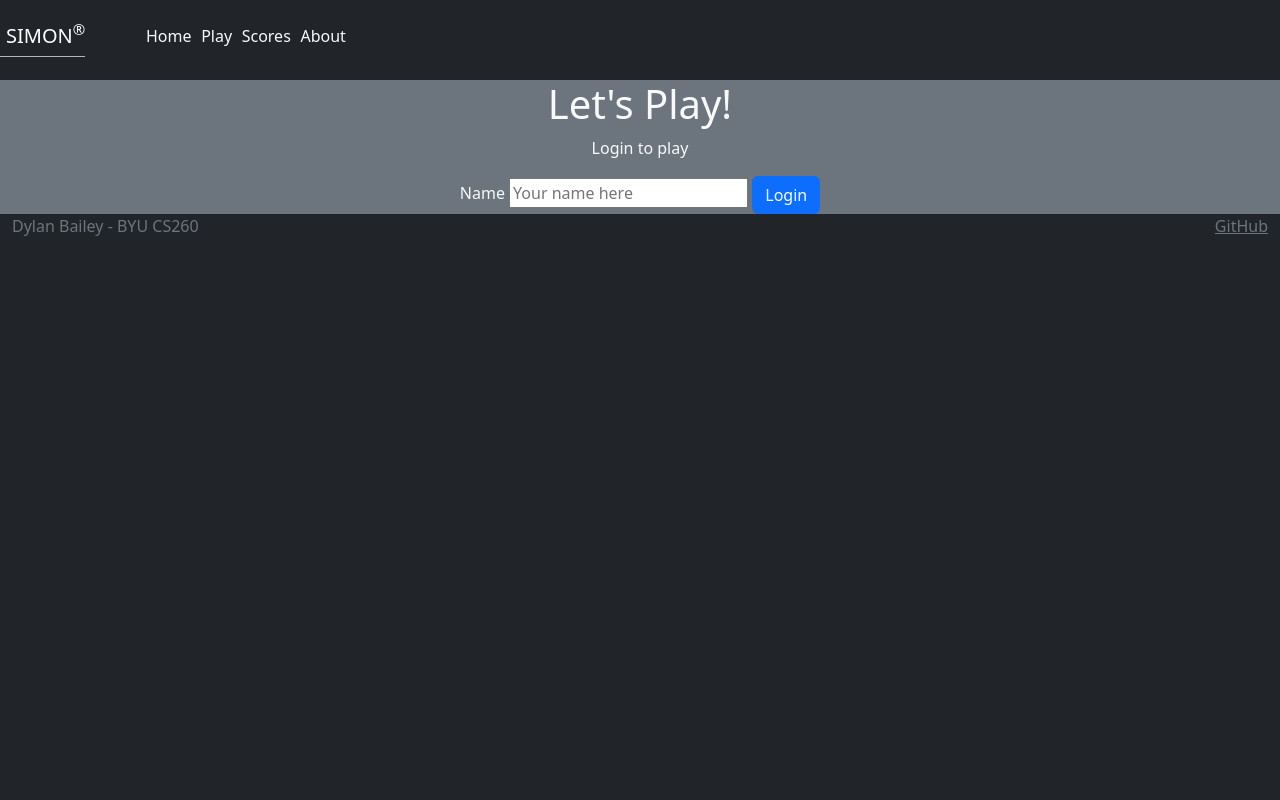
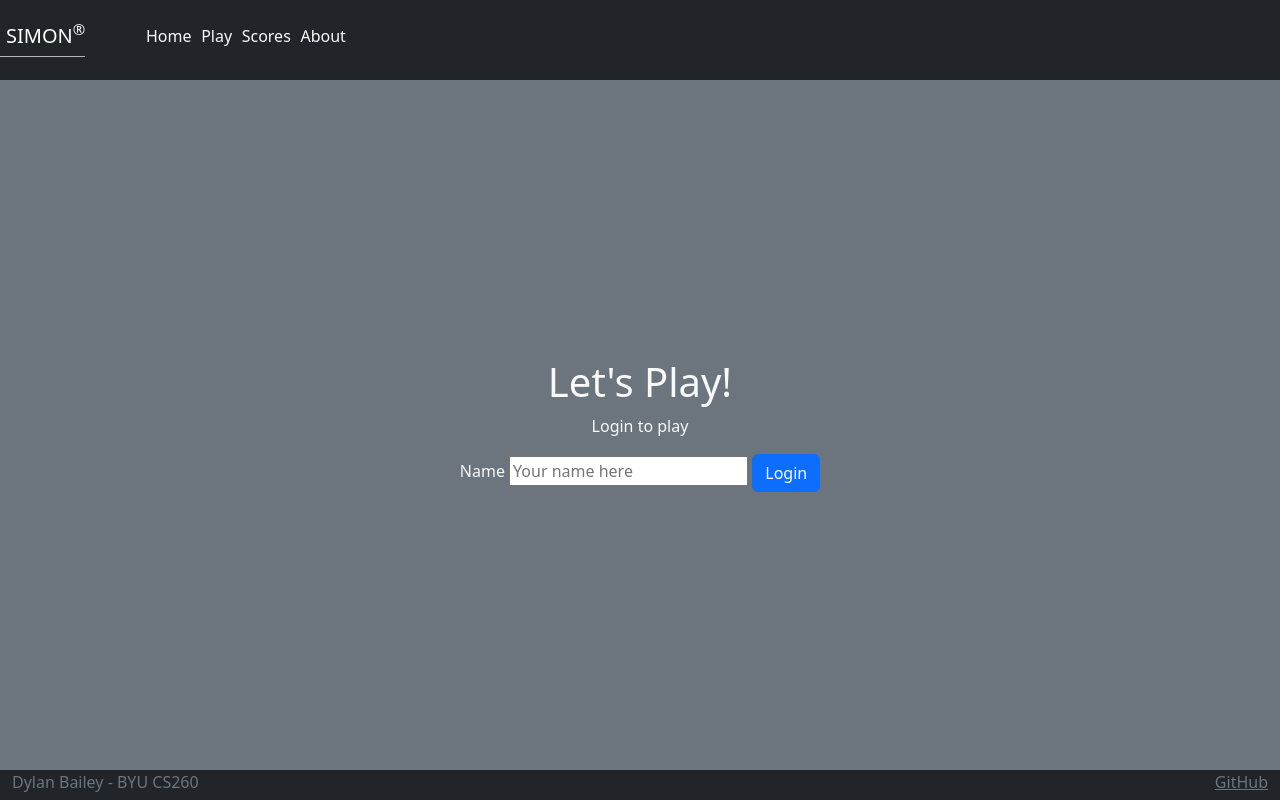
Before and after one commit to NuSigma/simon, a plain HTML site: page index.html in a window 1280 px wide. Drawn offline with nearby package versions, Linux system fonts and the light colour scheme.

Commit message:
unit typo in main.css fixed

```diff
--- a/main.css
+++ b/main.css
@@ -12,7 +12,7 @@ header
 
 main
 {
-    flex: 1 calc(100 vh - 110px);
+    flex: 1 calc(100vh - 110px);
     display: flex;
     flex-direction: column;
     align-items: center;
```
